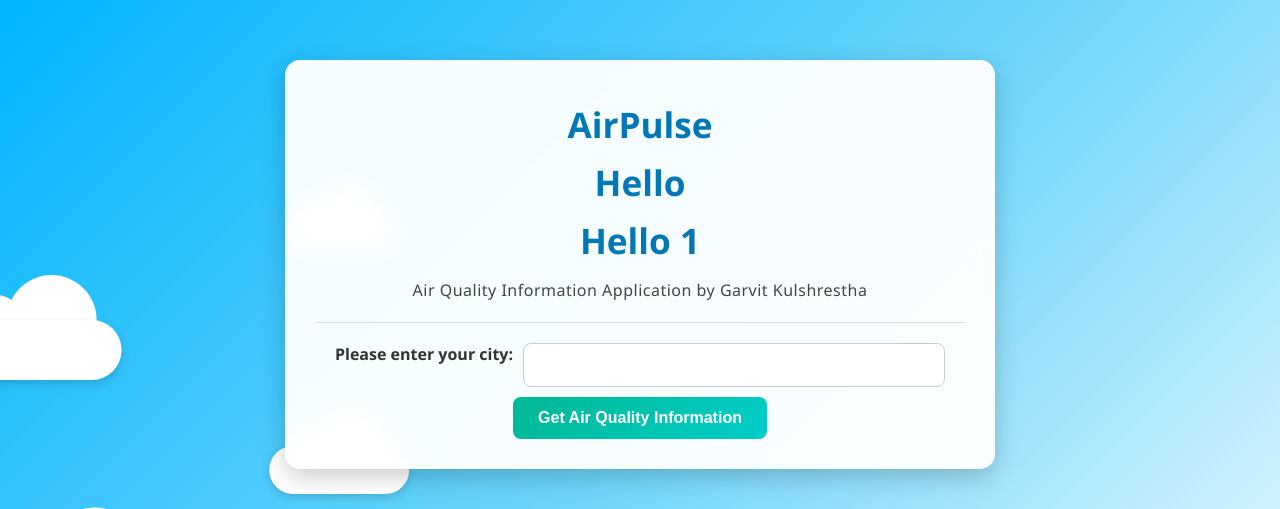
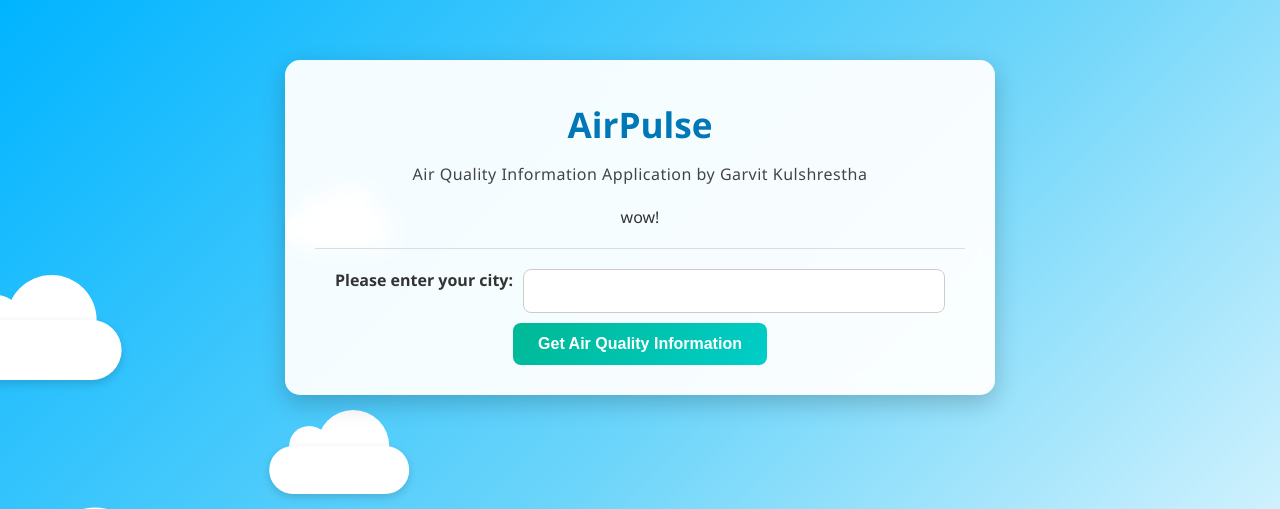
Before and after one commit to PratikTech07/AirPulse, a Flask app: page / in a window 1280 px wide. Shown: the top 509 px of the page. Run offline with Flask 3, Linux system fonts and the light colour scheme.

Commit message:
Its just to good

```diff
--- a/templates/index.html
+++ b/templates/index.html
@@ -156,9 +156,8 @@ button[type="submit"]:hover {
 
 <div class="container">
   <h1>AirPulse</h1>
-  <h1>Hello</h1>
-  <h1>Hello 1</h1>
   <h4>Air Quality Information Application by Garvit Kulshrestha</h4>
+  <p>wow!</p>
   <hr>
   <form action="/" method="POST">
     <label for="city">Please enter your city:</label>
```
